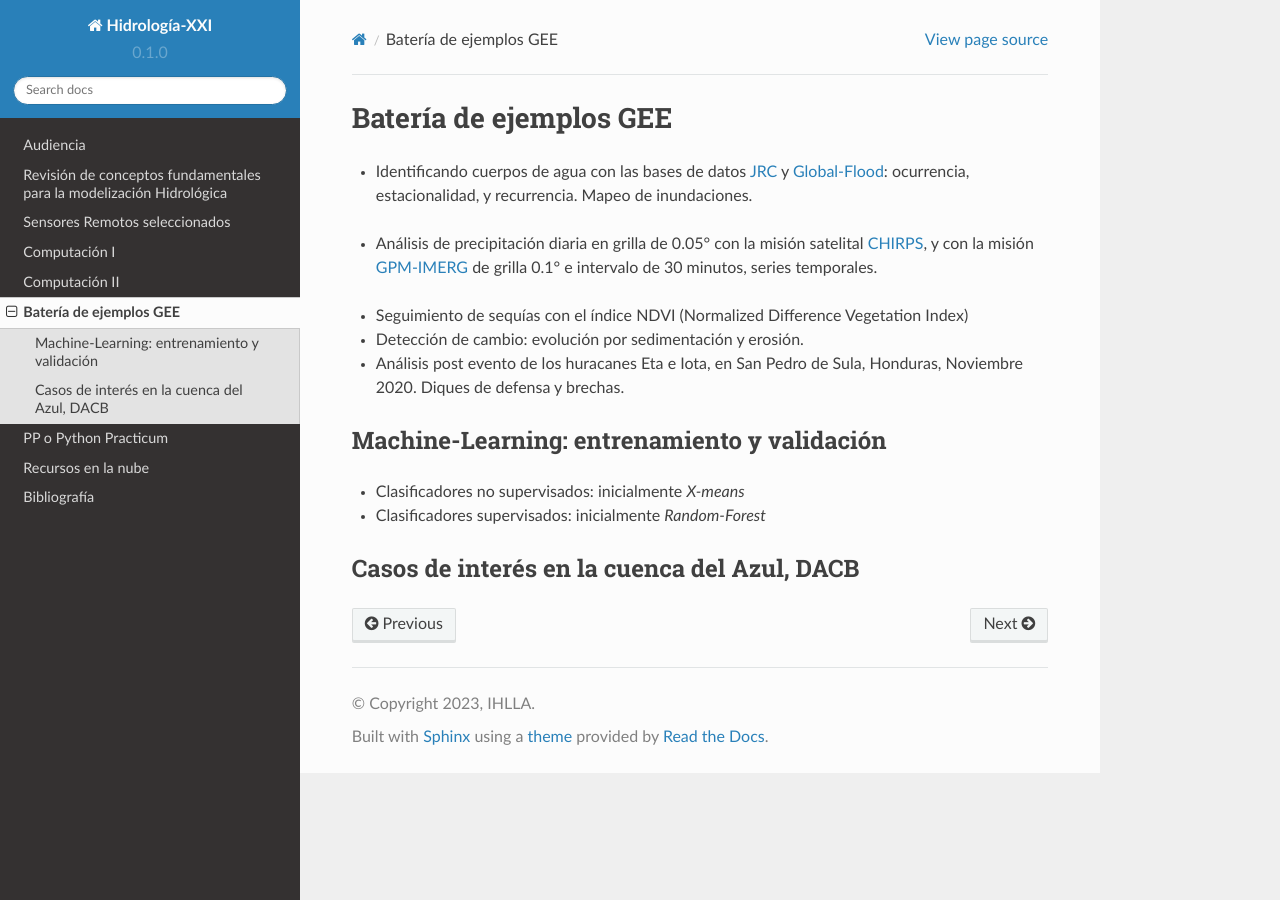
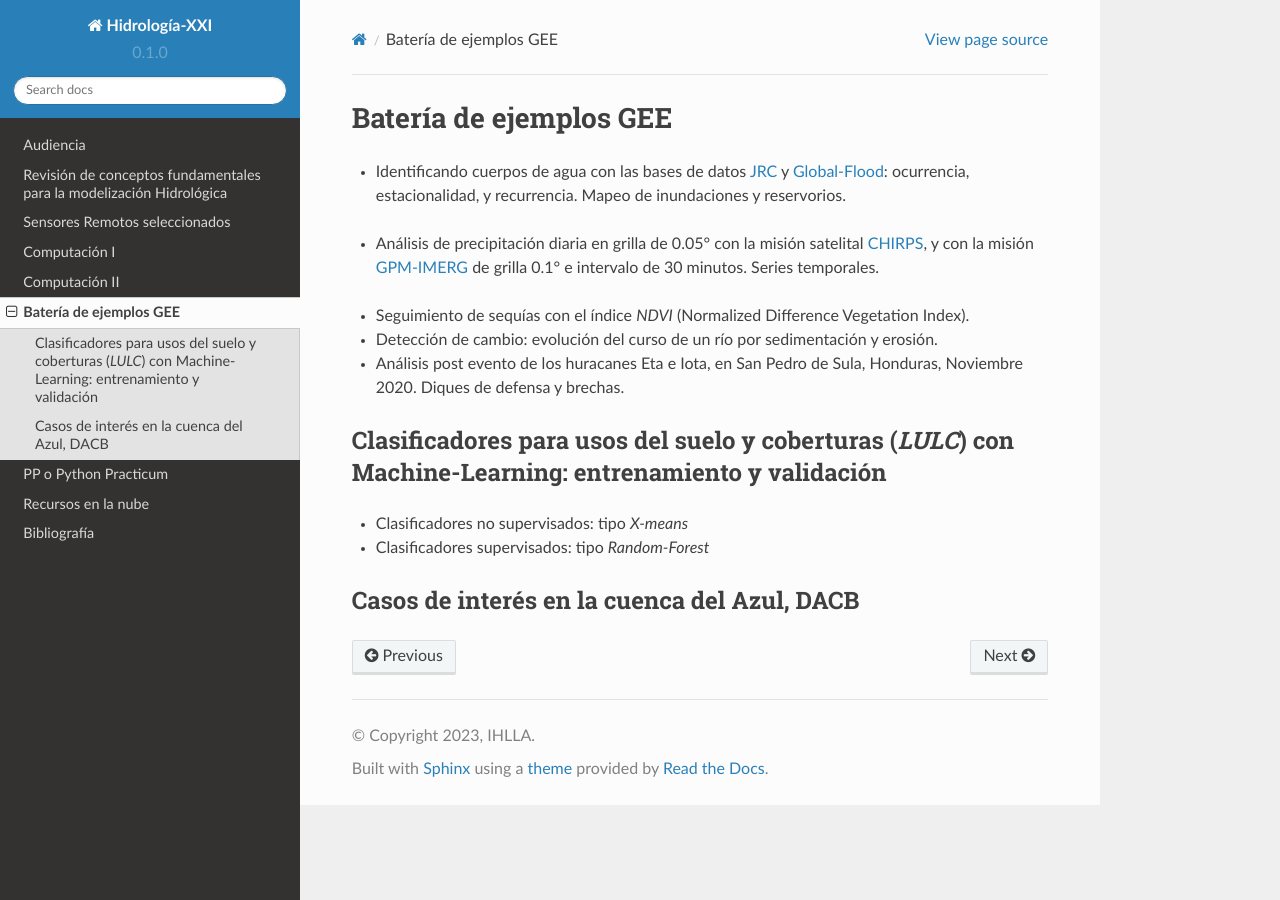
Before and after one commit to ivillamadrid/HidrologiaXXI, a Sphinx documentation site: the page built from docs/source/bateria_GEE.rst, in a window 1280 px wide. Built offline with Sphinx 7.4.7 and the Read the Docs theme 2.0.0, drawn with Linux system fonts in a browser that asks for light colours.

Commit message:
Update bateria_GEE.rst

```diff
--- a/docs/source/bateria_GEE.rst
+++ b/docs/source/bateria_GEE.rst
@@ -1,30 +1,30 @@
 Batería de ejemplos GEE
 =======================
 
-* Identificando cuerpos de agua con las bases de datos `JRC`_ y `Global-Flood`_: ocurrencia, estacionalidad, y recurrencia. Mapeo de inundaciones.
+* Identificando cuerpos de agua con las bases de datos `JRC`_ y `Global-Flood`_: ocurrencia, estacionalidad, y recurrencia. Mapeo de inundaciones y reservorios.
 
 .. _JRC: https://developers.google.com/earth-engine/datasets/catalog/JRC_GSW1_3_GlobalSurfaceWater
 
 .. _Global-Flood: https://developers.google.com/earth-engine/datasets/catalog/GLOBAL_FLOOD_DB_MODIS_EVENTS_V1
 
-* Análisis de precipitación diaria en grilla de 0.05° con la misión satelital `CHIRPS`_, y con la misión `GPM-IMERG`_ de grilla 0.1° e intervalo de 30 minutos, series temporales.
+* Análisis de precipitación diaria en grilla de 0.05° con la misión satelital `CHIRPS`_, y con la misión `GPM-IMERG`_ de grilla 0.1° e intervalo de 30 minutos. Series temporales.
 
 .. _CHIRPS: https://developers.google.com/earth-engine/datasets/catalog/UCSB-CHG_CHIRPS_DAILY
 
 .. _GPM-IMERG: https://developers.google.com/earth-engine/datasets/catalog/NASA_GPM_L3_IMERG_V06
 
-* Seguimiento de sequías con el índice NDVI (Normalized Difference Vegetation Index)
+* Seguimiento de sequías con el índice *NDVI* (Normalized Difference Vegetation Index).
 
-* Detección de cambio: evolución por sedimentación y erosión.
+* Detección de cambio: evolución del curso de un río por sedimentación y erosión.
 
 * Análisis post evento de los huracanes Eta e Iota, en San Pedro de Sula, Honduras, Noviembre 2020. Diques de defensa y brechas.
 
-Machine-Learning: entrenamiento y validación
---------------------------------------------
+Clasificadores para usos del suelo y coberturas (*LULC*) con Machine-Learning: entrenamiento y validación
+--------------------------------------------------------------------------------------------------------
 
-* Clasificadores no supervisados: inicialmente *X-means*
+* Clasificadores no supervisados: tipo *X-means*
 
-* Clasificadores supervisados: inicialmente *Random-Forest*
+* Clasificadores supervisados: tipo *Random-Forest*
 
 Casos de interés en la cuenca del Azul, DACB
 --------------------------------------------
```
